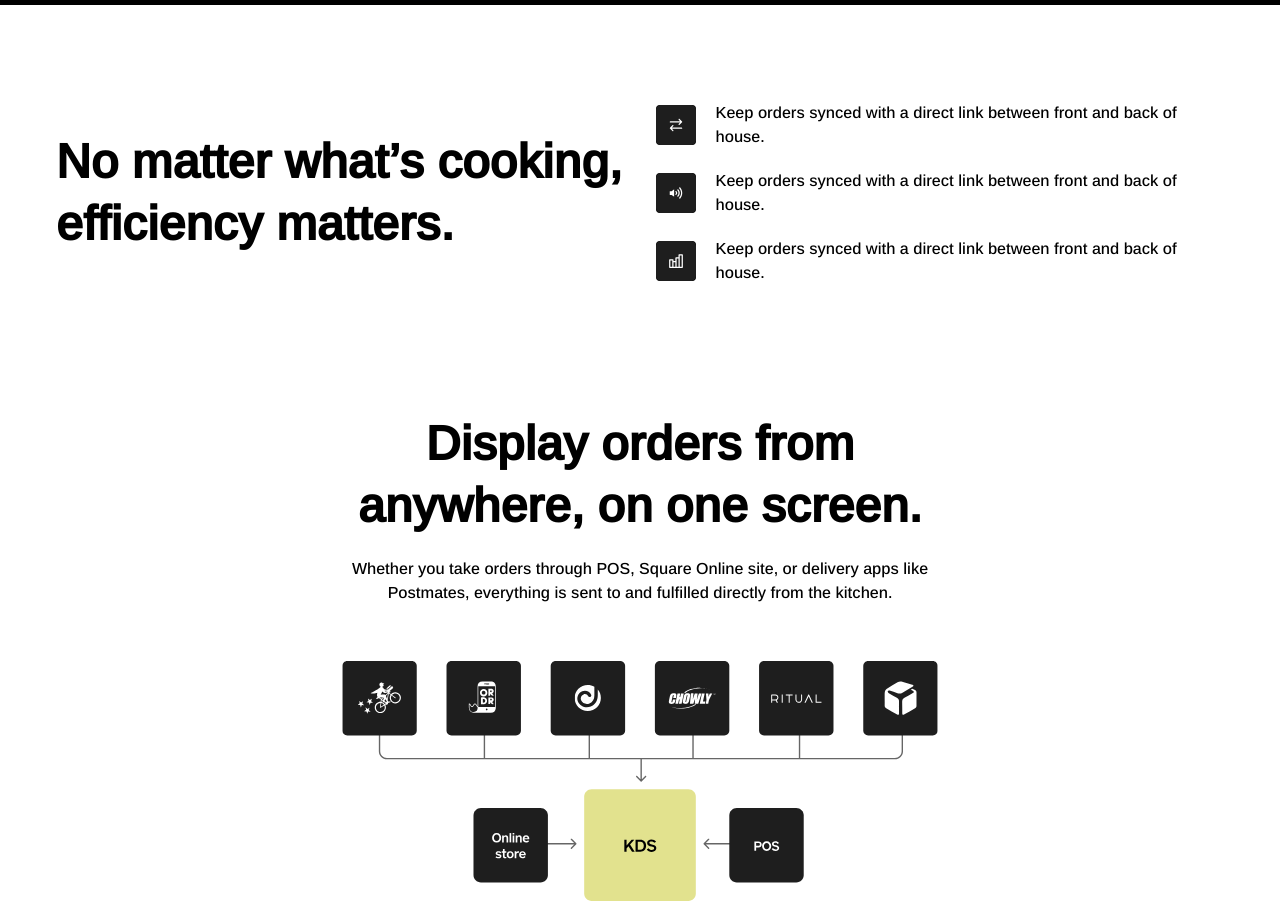
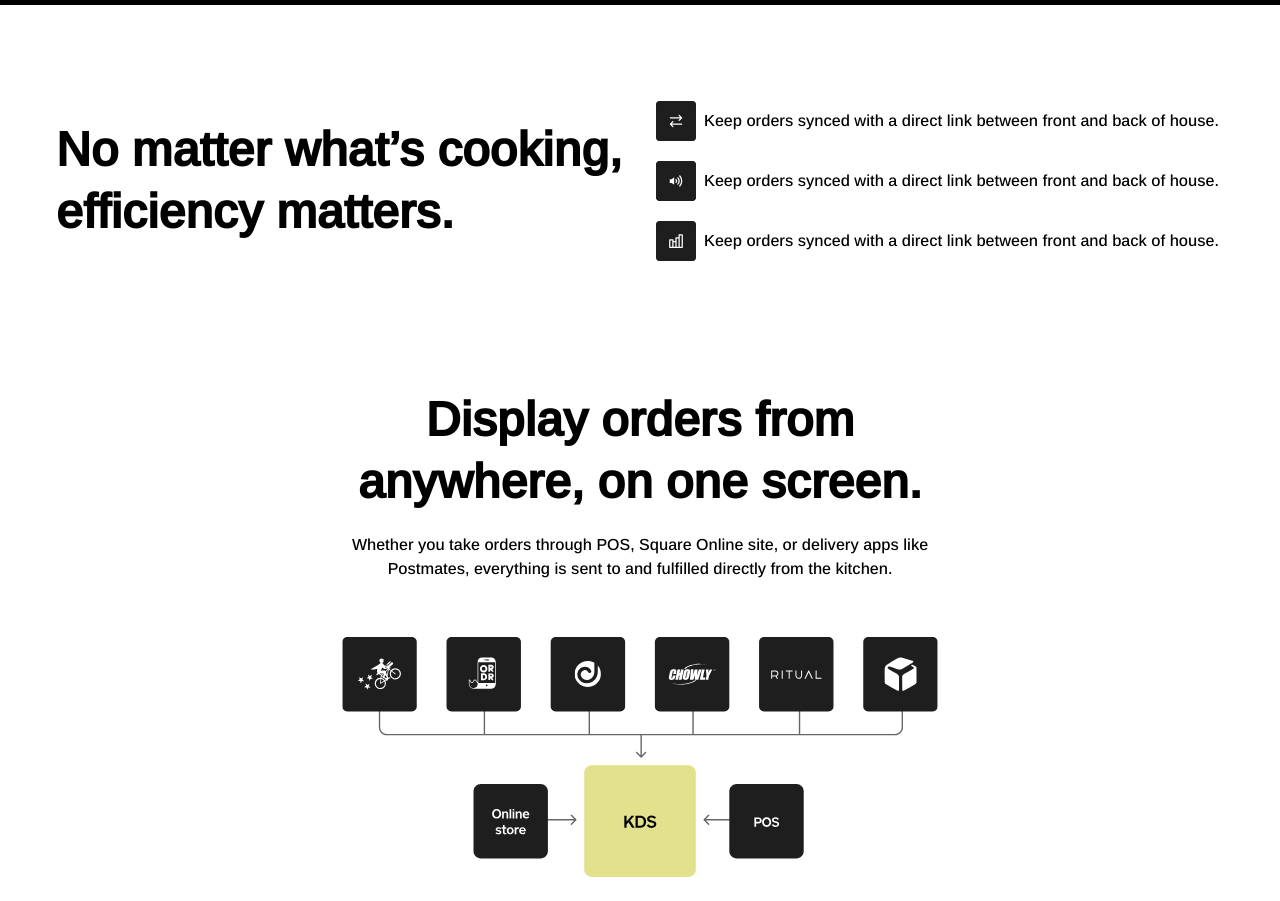
Before and after one commit to lmigonzalez/telemed, a Next.js app: page / in a window 1280 px wide. Shown: the part 1354-2255 px from the top of the page. Built offline with nearby package versions, Linux system fonts and the light colour scheme.

Commit message:
fix showing

```diff
--- a/src/sections/Showing.js
+++ b/src/sections/Showing.js
@@ -12,46 +12,42 @@
           No matter what’s cooking, efficiency matters.
         </h3>
         <div className="w-full md:w-1/2 space-y-5">
-          <div className="flex items-center">
-            <div className="mr-5 text-white">
+          <div className="flex items-center gap-2">
+
             <Image
               src={"/kds-benefit-one.svg.svg"}
               alt="kds-benefit-one"
               width={40}
               height={40}
-                className="rounded bg-black"
+              className="rounded bg-black whitespace-nowrap"
             />
-            </div>
+
             <p>
               Keep orders synced with a direct link between front and back of
               house.
             </p>
           </div>
-          <div className="flex items-center">
-            <div className="mr-5 text-white">
+          <div className="flex items-center gap-2">
             <Image
               src={"/kds-benefit-two.svg.svg"}
               alt="kds-benefit-one"
               width={40}
               height={40}
-                className="rounded bg-black"
+              className="rounded bg-black whitespace-nowrap"
             />
-            </div>
             <p>
               Keep orders synced with a direct link between front and back of
               house.
             </p>
           </div>
-          <div className="flex items-center">
-            <div className="mr-5 text-white">
+          <div className="flex items-center gap-2">
             <Image
               src={"/kds-benefit-three.svg.svg"}
               alt="kds-benefit-one"
               width={40}
               height={40}
-                className="rounded bg-black"
+              className="rounded bg-black whitespace-nowrap"
             />
-            </div>
             <p>
               Keep orders synced with a direct link between front and back of
               house.
```
Lines whose indentation alone changed are shown as unchanged.
